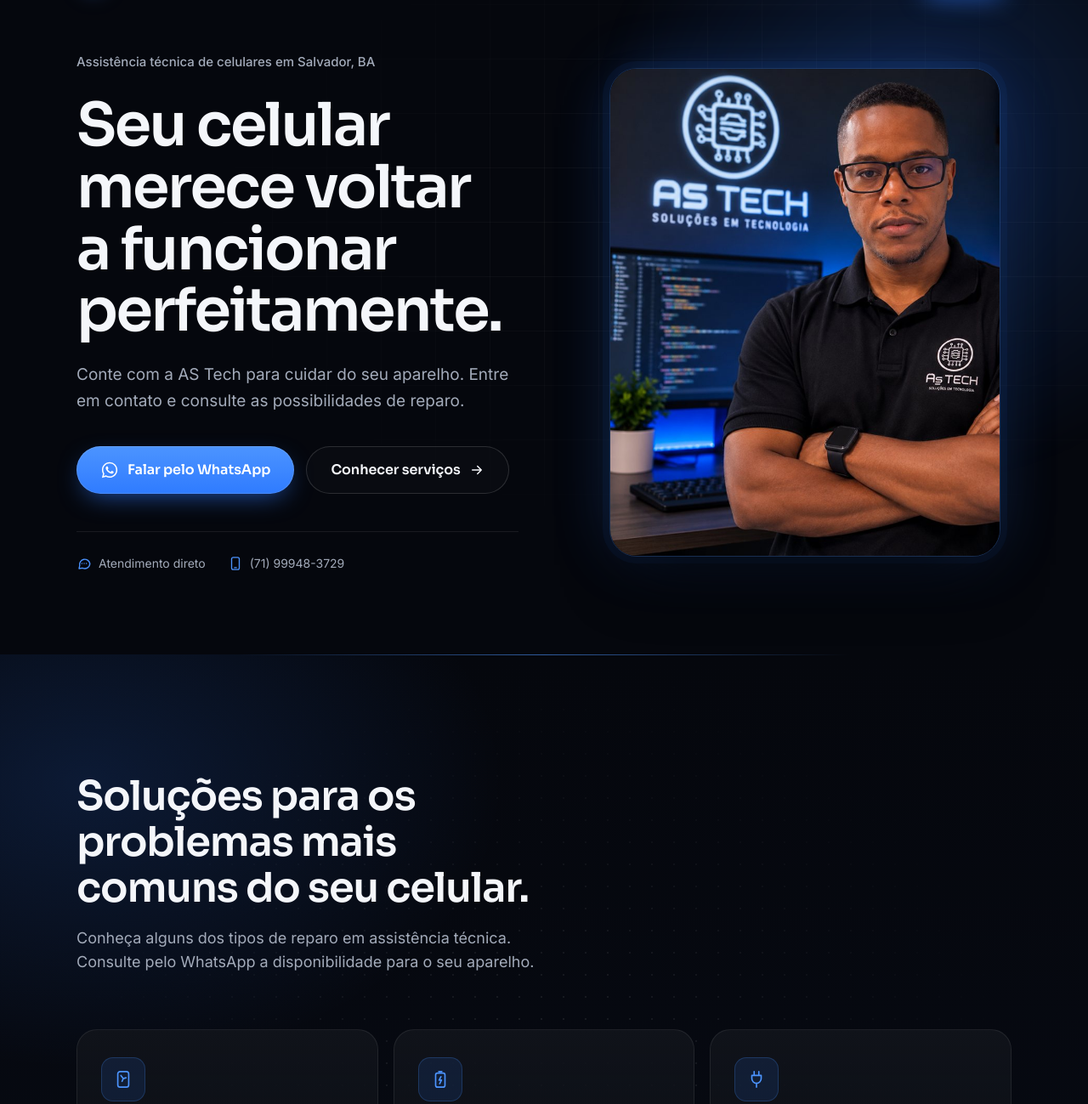
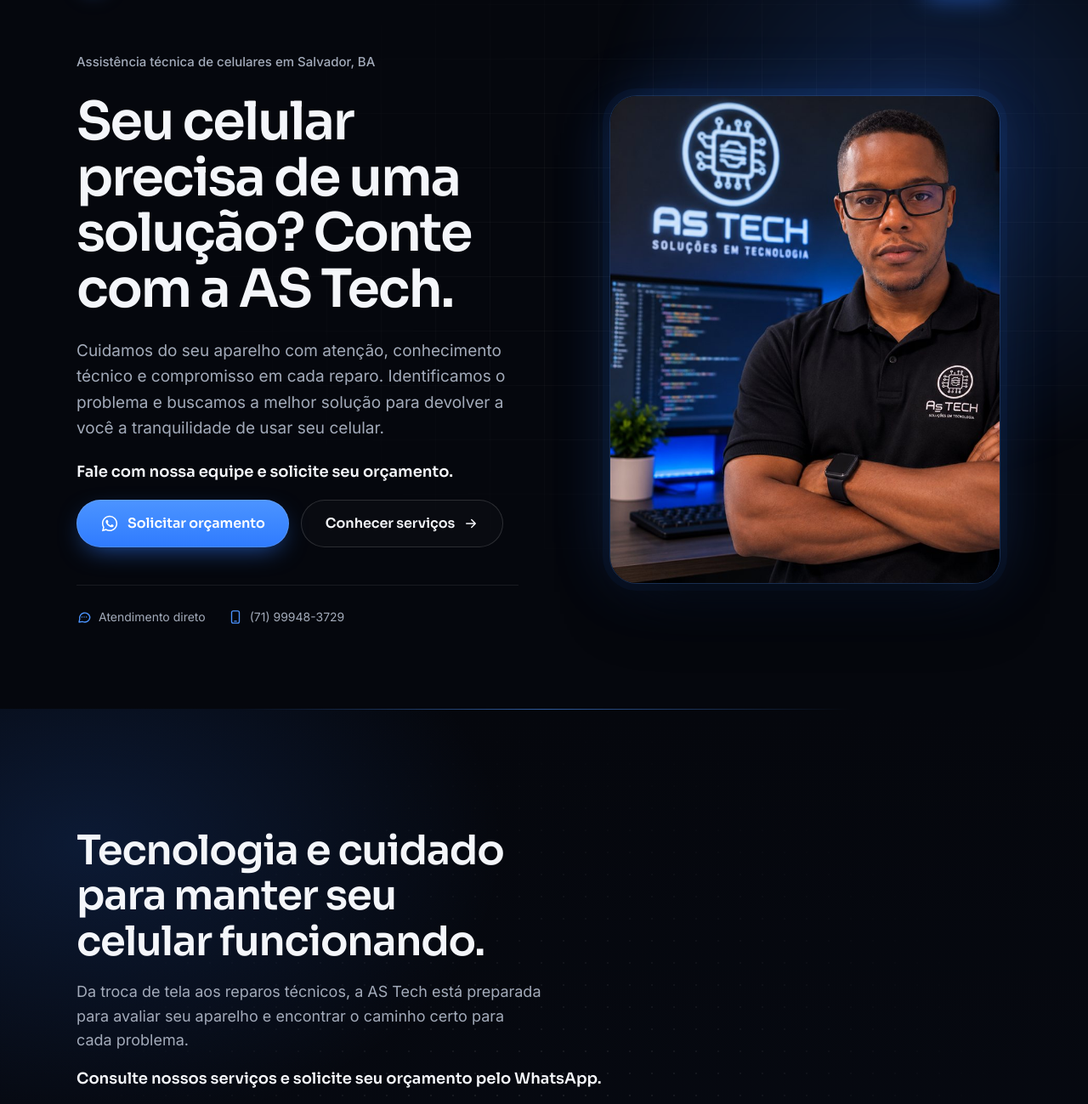
Before and after one commit to michaelcostadevv/site-as-tech, a plain HTML site: page index.html in a window 1280 px wide. Shown: the part 59-1358 px from the top of the page at 85% size. Drawn offline with Linux system fonts and the light colour scheme.

Commit message:
Novos textos do topo e da seção de serviços
Co-Authored-By: Claude Opus 5.5 <noreply@anthropic.com>

```diff
--- a/css/styles.css
+++ b/css/styles.css
@@ -105,6 +105,7 @@ ol, ul { list-style: none; }
 .section-head--left { text-align: left; margin: 0; }
 .section-head--left .section-lead { margin-inline: 0; }
 .services .section-head--left { margin-bottom: clamp(40px, 5vw, 64px); max-width: 640px; }
+.section-note { margin-top: 16px; font-family: var(--font-display); font-weight: 600; font-size: clamp(16px, 1.6vw, 18px); color: var(--text); }
 
 /* ---------- Botões ---------- */
 .btn {
@@ -226,8 +227,8 @@ ol, ul { list-style: none; }
 .hero__title {
   font-family: var(--font-display);
   font-weight: 600;
-  font-size: clamp(38px, 6vw, 70px);
-  line-height: 1.04;
+  font-size: clamp(36px, 5.2vw, 62px);
+  line-height: 1.06;
   letter-spacing: -0.035em;
   margin-top: 26px;
   text-wrap: balance;
@@ -237,7 +238,8 @@ ol, ul { list-style: none; }
   font-size: clamp(16px, 1.7vw, 19px); color: var(--text-2);
   text-wrap: pretty;
 }
-.hero__actions { display: flex; flex-wrap: wrap; gap: 14px; margin-top: 38px; }
+.hero__note { margin-top: 22px; font-family: var(--font-display); font-weight: 600; font-size: clamp(16px, 1.6vw, 18px); color: var(--text); }
+.hero__actions { display: flex; flex-wrap: wrap; gap: 14px; margin-top: 18px; }
 .hero__facts {
   display: flex; flex-wrap: wrap; gap: 10px 26px; margin-top: 44px;
   padding-top: 26px; border-top: 1px solid var(--line);
@@ -591,8 +593,9 @@ ol, ul { list-style: none; }
   .hero__title { order: 2; margin-top: 14px; }
   .hero__visual { order: 3; margin-top: 28px; }
   .hero__subtitle { order: 4; }
-  .hero__actions { order: 5; }
-  .hero__facts { order: 6; }
+  .hero__note { order: 5; }
+  .hero__actions { order: 6; }
+  .hero__facts { order: 7; }
   .hero__inner { gap: 0; }
   .device, .device.has-photo { width: 100%; aspect-ratio: 4 / 3; }
   .device.has-photo .device__photo { object-position: 0% 18%; border-radius: var(--radius-lg); }
--- a/index.html
+++ b/index.html
@@ -87,17 +87,19 @@
           <p class="hero__place">Assistência técnica de celulares em Salvador, BA</p>
 
           <h1 class="hero__title" id="hero-title">
-            Seu celular merece voltar a funcionar perfeitamente.
+            Seu celular precisa de uma solução? Conte com a AS&nbsp;Tech.
           </h1>
 
           <p class="hero__subtitle">
-            Conte com a AS Tech para cuidar do seu aparelho. Entre em contato e consulte as possibilidades de reparo.
+            Cuidamos do seu aparelho com atenção, conhecimento técnico e compromisso em cada reparo. Identificamos o problema e buscamos a melhor solução para devolver a você a tranquilidade de usar seu celular.
           </p>
+
+          <p class="hero__note">Fale com nossa equipe e solicite seu orçamento.</p>
 
           <div class="hero__actions">
             <a href="https://wa.me/5571999483729?text=Ol%C3%A1!%20Conheci%20a%20AS%20Tech%20pelo%20site%20e%20gostaria%20de%20solicitar%20informa%C3%A7%C3%B5es%20sobre%20um%20conserto." class="btn btn--primary btn--lg" target="_blank" rel="noopener" data-whatsapp>
               <svg class="icon" aria-hidden="true"><use href="#i-whatsapp"/></svg>
-              Falar pelo WhatsApp
+              Solicitar orçamento
             </a>
             <a href="#servicos" class="btn btn--ghost btn--lg">
               Conhecer serviços
@@ -201,8 +203,9 @@
     <section class="section services" id="servicos" aria-labelledby="servicos-title">
       <div class="container">
         <header class="section-head section-head--left">
-          <h2 class="section-title" id="servicos-title">Soluções para os problemas mais comuns do seu celular.</h2>
-          <p class="section-lead">Conheça alguns dos tipos de reparo em assistência técnica. Consulte pelo WhatsApp a disponibilidade para o seu aparelho.</p>
+          <h2 class="section-title" id="servicos-title">Tecnologia e cuidado para manter seu celular funcionando.</h2>
+          <p class="section-lead">Da troca de tela aos reparos técnicos, a AS Tech está preparada para avaliar seu aparelho e encontrar o caminho certo para cada problema.</p>
+          <p class="section-note">Consulte nossos serviços e solicite seu orçamento pelo WhatsApp.</p>
         </header>
 
         <div class="services__grid">
```
